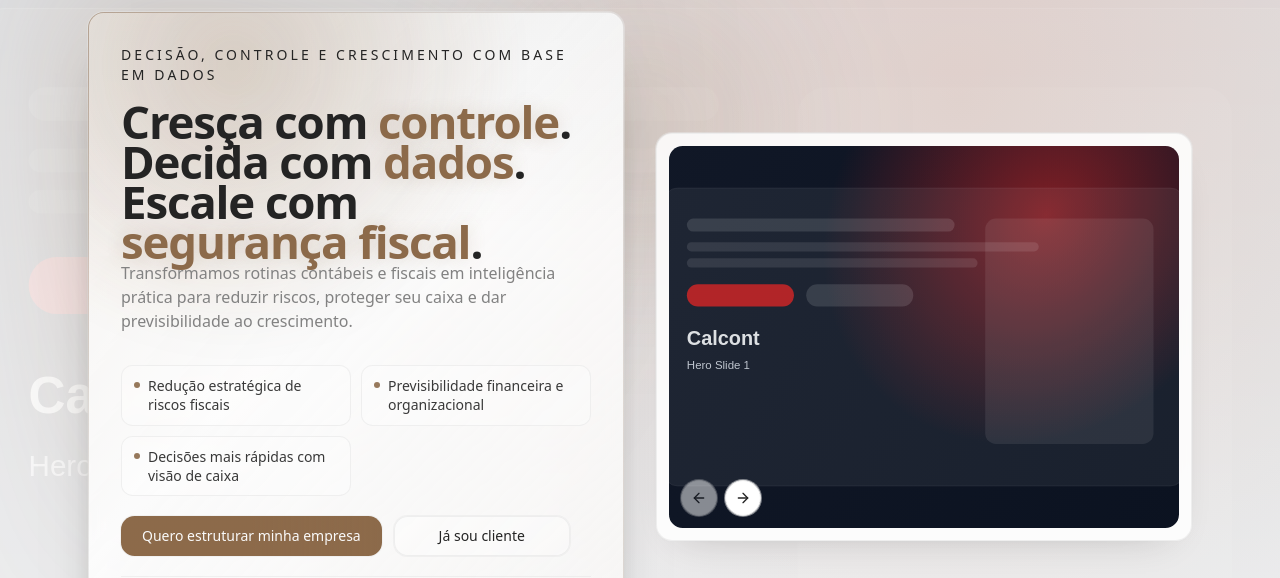
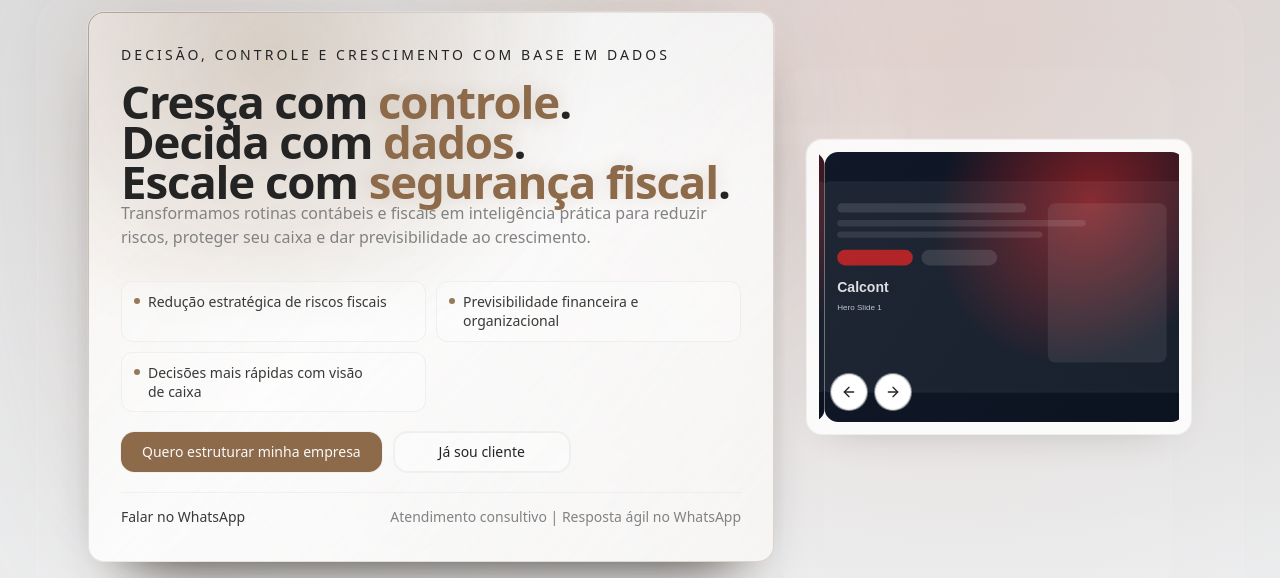
Before and after one commit to paesnichollas/calcont-landing, a Next.js app: page / in a window 1280 px wide. Shown: the part 203-781 px from the top of the page. Built offline with nearby package versions, Linux system fonts and the light colour scheme; no server answers.

Commit message:
feat(hero): improve headline readability and carousel autoplay behavior

```diff
--- a/components/sections/hero.tsx
+++ b/components/sections/hero.tsx
@@ -1,11 +1,12 @@
 "use client";
 
-import { type ReactNode, useRef } from "react";
+import { type ReactNode, useEffect, useRef, useState } from "react";
 import Image from "next/image";
 import { motion, useScroll, useTransform } from "framer-motion";
 import { Button } from "@/components/ui/button";
 import {
   Carousel,
+  type CarouselApi,
   CarouselContent,
   CarouselItem,
   CarouselNext,
@@ -55,6 +56,9 @@ function renderTitleWithEmphasis(title: string, keywords: string[]): ReactNode {
 
 export function HeroSection() {
   const heroRef = useRef<HTMLDivElement>(null);
+  const heroCarouselResumeTimeoutRef = useRef<number | null>(null);
+  const [heroCarouselApi, setHeroCarouselApi] = useState<CarouselApi | undefined>(undefined);
+  const [isHeroCarouselAutoplayActive, setIsHeroCarouselAutoplayActive] = useState(true);
   const { fadeUp, stagger, shouldReduceMotion } = useRevealMotion();
   const { scrollYProgress } = useScroll({
     target: heroRef,
@@ -82,6 +86,42 @@ export function HeroSection() {
   const fallbackTitleEmphasisKeywords = normalizeCopyItems(heroContent.titleEmphasisKeywords);
   const titleEmphasisKeywords = copyTitleEmphasisKeywords.length > 0 ? copyTitleEmphasisKeywords : fallbackTitleEmphasisKeywords;
   const socialProof = heroCopy.socialProof.trim() || heroContent.socialProof;
+  const handleHeroCarouselInteraction = () => {
+    setIsHeroCarouselAutoplayActive(false);
+
+    if (heroCarouselResumeTimeoutRef.current) {
+      window.clearTimeout(heroCarouselResumeTimeoutRef.current);
+    }
+
+    heroCarouselResumeTimeoutRef.current = window.setTimeout(() => {
+      setIsHeroCarouselAutoplayActive(true);
+      heroCarouselResumeTimeoutRef.current = null;
+    }, 3000);
+  };
+
+  useEffect(() => {
+    return () => {
+      if (!heroCarouselResumeTimeoutRef.current) {
+        return;
+      }
+
+      window.clearTimeout(heroCarouselResumeTimeoutRef.current);
+    };
+  }, []);
+
+  useEffect(() => {
+    if (!heroCarouselApi || heroSlides.length <= 1 || !isHeroCarouselAutoplayActive) {
+      return;
+    }
+
+    const autoAdvanceInterval = window.setInterval(() => {
+      heroCarouselApi.scrollNext();
+    }, shouldReduceMotion ? 3000 : 2000);
+
+    return () => {
+      window.clearInterval(autoAdvanceInterval);
+    };
+  }, [heroCarouselApi, heroSlides.length, isHeroCarouselAutoplayActive, shouldReduceMotion]);
 
   return (
     <ScrollRevealSection id="inicio" className="relative isolate overflow-x-clip border-b border-border/70" variants={stagger}>
@@ -114,7 +154,7 @@ export function HeroSection() {
       <div ref={heroRef} className="relative z-10 mx-auto w-full max-w-6xl px-4 pb-14 pt-12 md:px-6 md:pb-20 md:pt-20">
         <div className="pointer-events-none absolute left-1/2 top-3 h-72 w-72 -translate-x-1/2 rounded-full bg-hero-glow blur-3xl md:top-0 md:h-96 md:w-96" />
 
-        <div className="relative grid gap-8 md:grid-cols-2 md:items-center">
+        <div className="relative grid gap-8 md:grid-cols-[minmax(0,1.22fr)_minmax(0,0.78fr)] md:items-center xl:grid-cols-[minmax(0,1.28fr)_minmax(0,0.72fr)]">
           <motion.div
             variants={fadeUp}
             whileHover={shouldReduceMotion ? undefined : { y: -2 }}
@@ -130,7 +170,7 @@ export function HeroSection() {
                 <CardHeader className="HeroCardHeader relative z-10 space-y-0 p-6 md:p-8">
                   {eyebrow ? <Eyebrow className="mb-4 text-primary/92">{eyebrow}</Eyebrow> : null}
                   {title ? (
-                    <CardTitle className="HeroCardTitle mb-4 text-3xl font-semibold leading-[1.08] tracking-tight text-foreground sm:text-4xl md:text-[2.85rem]">
+                    <CardTitle className="HeroCardTitle mb-6 whitespace-pre-line text-3xl font-semibold leading-[1.08] tracking-tight text-foreground sm:text-4xl md:mb-12 md:text-[2.85rem]">
                       {renderTitleWithEmphasis(title, titleEmphasisKeywords)}
                     </CardTitle>
                   ) : null}
@@ -223,7 +263,14 @@ export function HeroSection() {
           <motion.div variants={fadeUp}>
             <div className="relative overflow-hidden rounded-2xl border border-border/70 bg-card/85 p-3 shadow-soft backdrop-blur-sm transition-[transform,border-color,box-shadow] duration-200 ease-out hover:-translate-y-0.5 hover:border-border hover:shadow-lift focus-within:-translate-y-0.5 focus-within:border-border focus-within:shadow-lift supports-[backdrop-filter]:bg-card/72">
               {heroSlides.length > 0 ? (
-                <Carousel opts={{ align: "start", loop: false }} className="w-full">
+                <Carousel
+                  setApi={setHeroCarouselApi}
+                  opts={{ align: "start", loop: true, duration: 30 }}
+                  className="w-full"
+                  onPointerDownCapture={handleHeroCarouselInteraction}
+                  onClickCapture={handleHeroCarouselInteraction}
+                  onFocusCapture={handleHeroCarouselInteraction}
+                >
                   <CarouselContent className="-ml-0">
                     {heroSlides.map((slide) => (
                       <CarouselItem key={slide.id} className="pl-0">
--- a/content/copy.ts
+++ b/content/copy.ts
@@ -132,7 +132,7 @@ export const landingCopy: LandingCopy = {
   },
   hero: {
     eyebrow: "Decisão, controle e crescimento com base em dados",
-    title: "Cresça com controle. Decida com dados. Escale com segurança fiscal.",
+    title: "Cresça com controle.\nDecida com dados.\nEscale com segurança fiscal.",
     description:
       "Transformamos rotinas contábeis e fiscais em inteligência prática para reduzir riscos, proteger seu caixa e dar previsibilidade ao crescimento.",
     primaryCtaLabel: "Quero estruturar minha empresa",
--- a/content/landing.ts
+++ b/content/landing.ts
@@ -77,7 +77,7 @@ export const navbarContent: NavbarContent = {
 
 export const heroContent: HeroContent = {
   eyebrow: "Decisão, controle e crescimento com base em dados",
-  title: "Cresça com controle. Decida com dados. Escale com segurança fiscal.",
+  title: "Cresça com controle.\nDecida com dados.\nEscale com segurança fiscal.",
   description:
     "Transformamos rotinas contábeis e fiscais em inteligência prática para reduzir riscos, proteger seu caixa e dar previsibilidade ao crescimento.",
   primaryCtaLabel: "Quero estruturar minha empresa",
```
